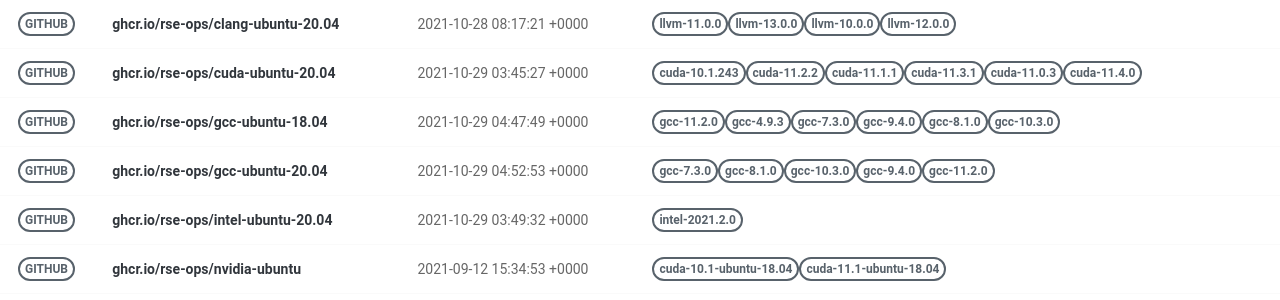
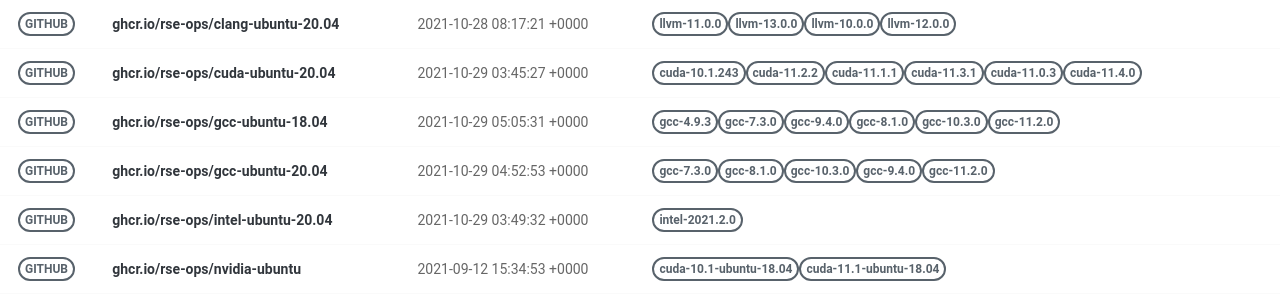
Before and after one commit to rse-ops/docker-images, a Jekyll site: the page built from pages/index.md, in a window 1280 px wide. Shown: the part 179-479 px from the top of the page. Built offline with Jekyll 4.4.1, drawn with Linux system fonts in a browser that asks for light colours; nearby versions of some CDN libraries.

Commit message:
Automated push to update library 2021-10-29

```diff
--- a/_library/ghcr.io-rse-ops-gcc-ubuntu-18.04.md
+++ b/_library/ghcr.io-rse-ops-gcc-ubuntu-18.04.md
@@ -1,14 +1,11 @@
 ---
 layout: container
 name: ghcr.io/rse-ops/gcc-ubuntu-18.04
-updated_at: 2021-10-29 04:47:49.958542
+updated_at: 2021-10-29 05:05:31.435252
 
 
 container_url: https://github.com/orgs/rse-ops/packages/container/package/gcc-ubuntu-18.04
 versions:
- - tag: gcc-11.2.0
-   dockerfile: https://github.com/rse-ops/docker-images/blob/main/ubuntu/gcc/Dockerfile
-   manifest: https://crane.ggcr.dev/manifest/ghcr.io/rse-ops/gcc-ubuntu-18.04:gcc-11.2.0
  - tag: gcc-4.9.3
    dockerfile: https://github.com/rse-ops/docker-images/blob/main/ubuntu/gcc/Dockerfile
    manifest: https://crane.ggcr.dev/manifest/ghcr.io/rse-ops/gcc-ubuntu-18.04:gcc-4.9.3
```
Also changed, not shown: other parts of _library/ghcr.io-rse-ops-gcc-ubuntu-18.04.md (+3 -0 lines).
